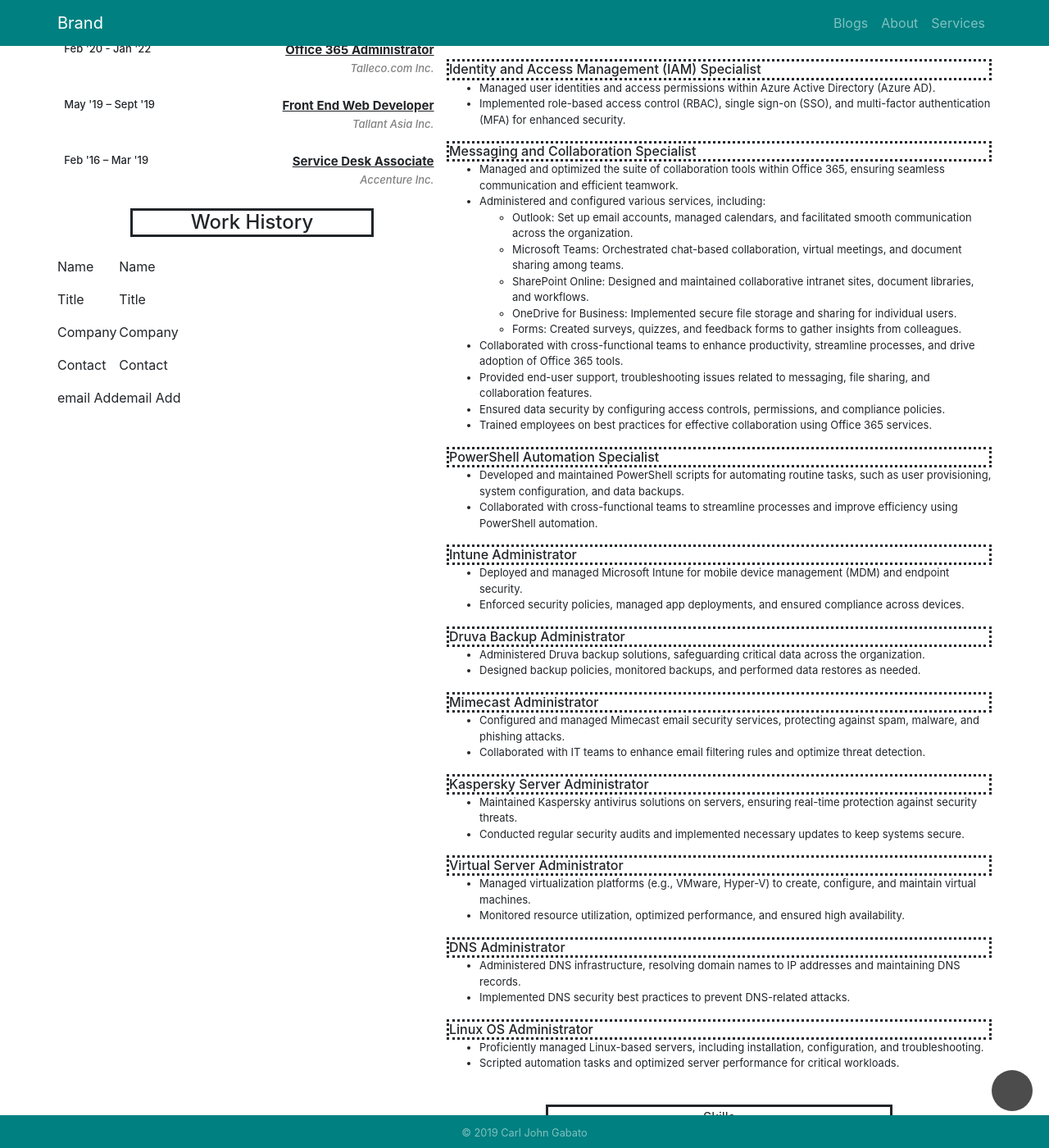
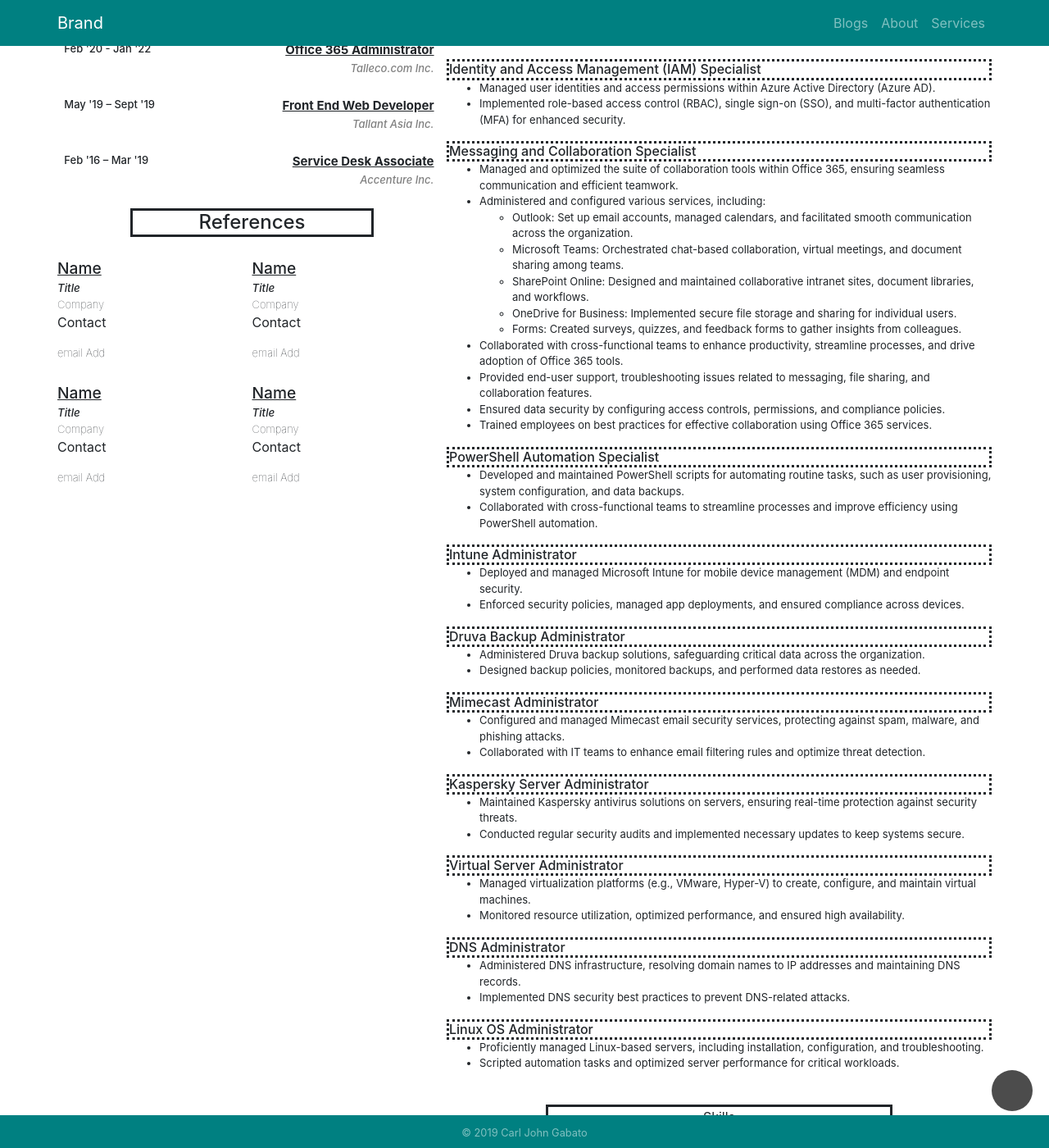
Before and after one commit to carljohngabato/aboutme, a Jekyll site: the page built from blogs.html, in a window 1280 px wide and 1400 px high, scrolled down 1290 px. Shown: the whole window at 82% size. Built offline with Jekyll 4.4.1, drawn with Linux system fonts in a browser that asks for light colours; nearby versions of some CDN libraries.

```diff
--- a/_sass/main.scss
+++ b/_sass/main.scss
@@ -500,6 +500,38 @@
   width: 33.33%;
   height: 100%;
 }
+.ref-cont{
+  width: 50%;
+  height: 100%;
+}
+.ref-name{
+  font-size: larger;
+  font-weight: 500;
+  text-decoration: underline;
+  margin: 0 !important;
+}
+.ref-tit{
+  font-style: italic;
+  font-size: smaller;
+  font-weight: 500;
+  margin: 0 !important;
+}
+.ref-comp{
+  margin: 0 !important;
+  font-size: small;
+  font-weight: lighter;
+}
+.ref-num{
+  margin: 0 !important;
+  font-size: small;
+  font-weight: lighter;
+  font-style: italic;
+}
+.ref-eml{
+  margin: 0 !important;
+  font-size: small;
+  font-weight: lighter;
+}
 .t-container{
   margin-left: 15%;
   margin-right: 15%;
--- a/blogs.html
+++ b/blogs.html
@@ -126,28 +126,41 @@
             <!-- #endregion -->
             <!-- #region References-->
             <div class="col-lg-8 offset-lg-2 exp-title-cont">
-                <div class="row-exp-title"><h4>Work History</h4></div>
+                <div class="row-exp-title"><h4>References</h4></div>
             </div>
             <br>
             <div class="row">
                 <div class="ref-cont">
-                    <p>Name</p>
-                    <p>Title</p>
-                    <p>Company</p>
-                    <p>Contact</p>
-                    <p>email Add</p>
+                    <p class="ref-name">Name</p>
+                    <p class="ref-tit">Title</p>
+                    <p class="ref-comp">Company</p>
+                    <p class="rec-num">Contact</p>
+                    <p class="ref-eml">email Add</p>
                 </div>
                 <div class="ref-cont">
-                    <p>Name</p>
-                    <p>Title</p>
-                    <p>Company</p>
-                    <p>Contact</p>
-                    <p>email Add</p></div>
+                    <p class="ref-name">Name</p>
+                    <p class="ref-tit">Title</p>
+                    <p class="ref-comp">Company</p>
+                    <p class="rec-num">Contact</p>
+                    <p class="ref-eml">email Add</p>
+                </div>
             </div>
             <br>
             <div class="row">
-                <div class="ref-cont"></div>
-                <div class="ref-cont"></div>
+                <div class="ref-cont">
+                    <p class="ref-name">Name</p>
+                    <p class="ref-tit">Title</p>
+                    <p class="ref-comp">Company</p>
+                    <p class="rec-num">Contact</p>
+                    <p class="ref-eml">email Add</p>
+                </div>
+                <div class="ref-cont">
+                    <p class="ref-name">Name</p>
+                    <p class="ref-tit">Title</p>
+                    <p class="ref-comp">Company</p>
+                    <p class="rec-num">Contact</p>
+                    <p class="ref-eml">email Add</p>
+                </div>
             </div>
             <!-- #endregion -->
         </div>
```
